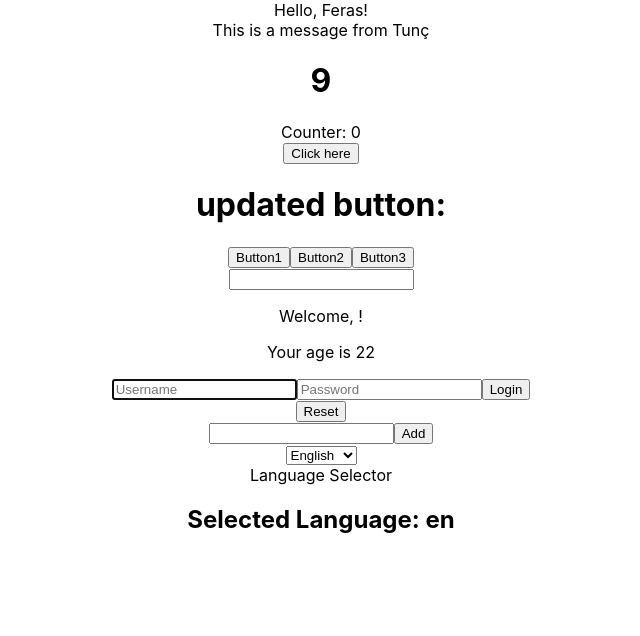
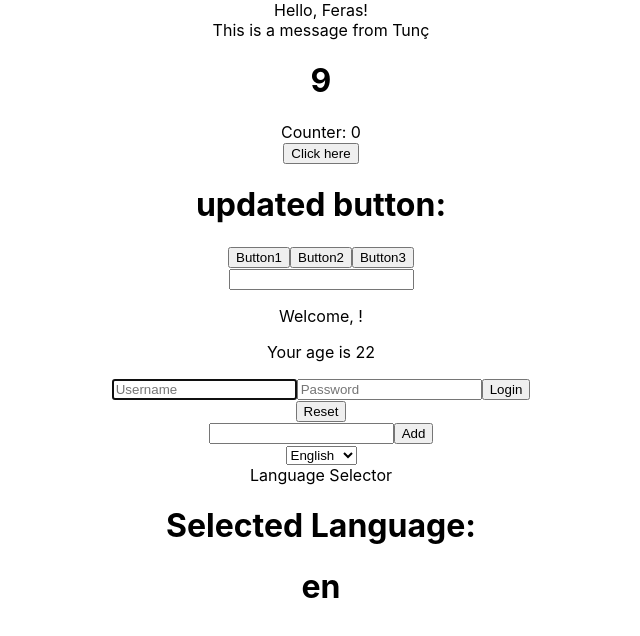
Before and after one commit to tuncduluc/ReactExs, a React (Create React App) app in the folder my-app/: page / in a window 1280 px wide. Shown: the top 636 px of the page, without its empty margins (319-959 px from the left). Built offline with nearby package versions, Linux system fonts and the light colour scheme.

Commit message:
Context - Consume the `LanguageContext`

```diff
--- a/my-app/src/components/DisplayLanguage.js
+++ b/my-app/src/components/DisplayLanguage.js
@@ -1,12 +1,14 @@
-import React, { useContext } from 'react';
+import React from 'react';
 import { LanguageContext } from './LanguageContext';
 
 const DisplayLanguage = () => {
-  const language = useContext(LanguageContext);
-
   return (
     <div>
-      <h2>Selected Language: {language}</h2>
+      <h1>Selected Language:</h1>
+
+      <LanguageContext.Consumer>
+        {(language) => <h1>{language}</h1>}
+      </LanguageContext.Consumer>
     </div>
   );
 };
```
